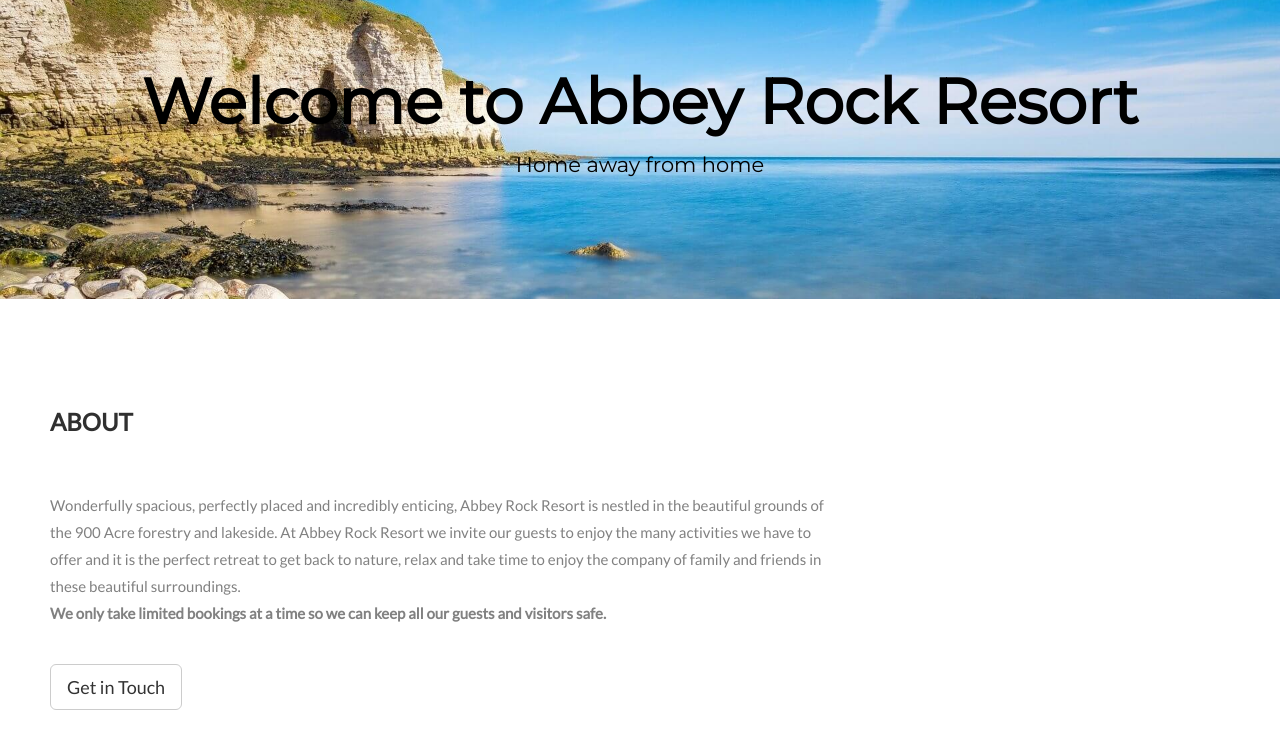
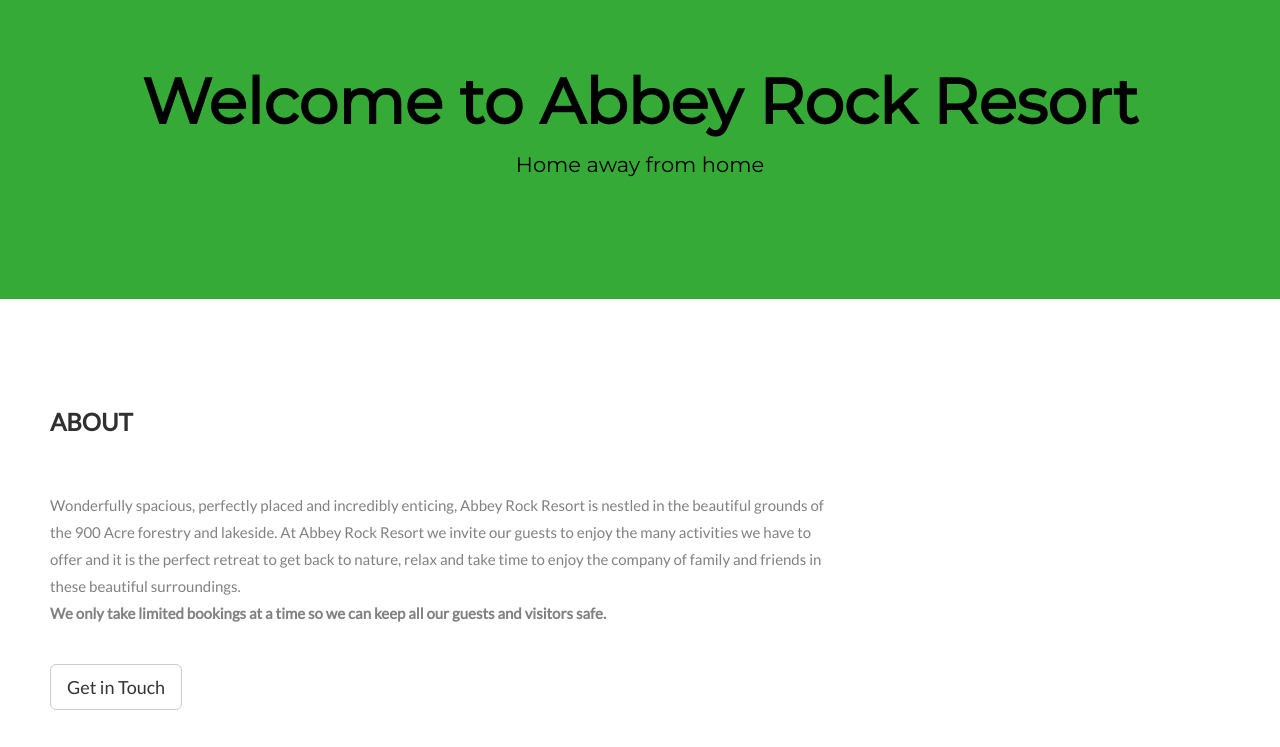
Before and after one commit to jay-o-sullivan/ms2Project, a plain HTML site: page index.html in a window 1280 px wide. Shown: the part 53-800 px from the top of the page. Drawn offline with nearby package versions, Linux system fonts and the light colour scheme.

Commit message:
deleted style

```diff
--- a/index.html
+++ b/index.html
@@ -44,7 +44,7 @@ emailjs.init("user_EjMkaMU9n3Vd2L7FGxEt0");
   </div>
 </nav>
 
-<div class="jumbotron text-center" style="background-image: url(assets/images/getaway.jpg);" > <!-- div class   -->
+<div class="jumbotron text-center" > <!-- div class   -->
   <h1><strong>Welcome to Abbey Rock Resort</strong></h1>
   <p>Home away from home</p> </div>
 
```
